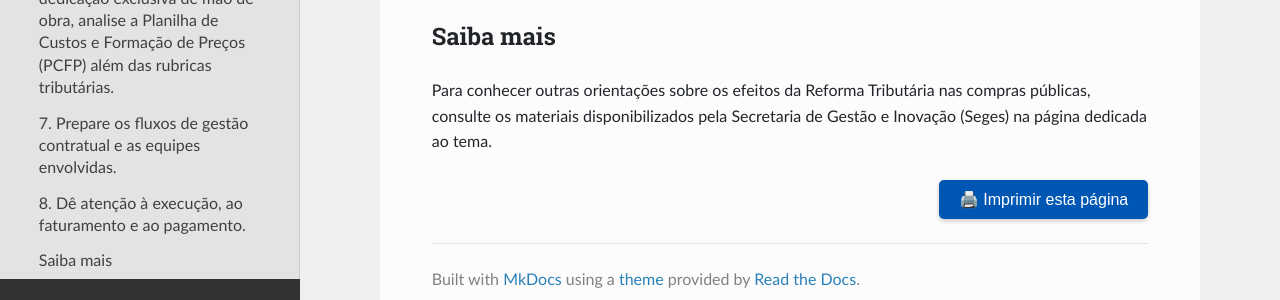
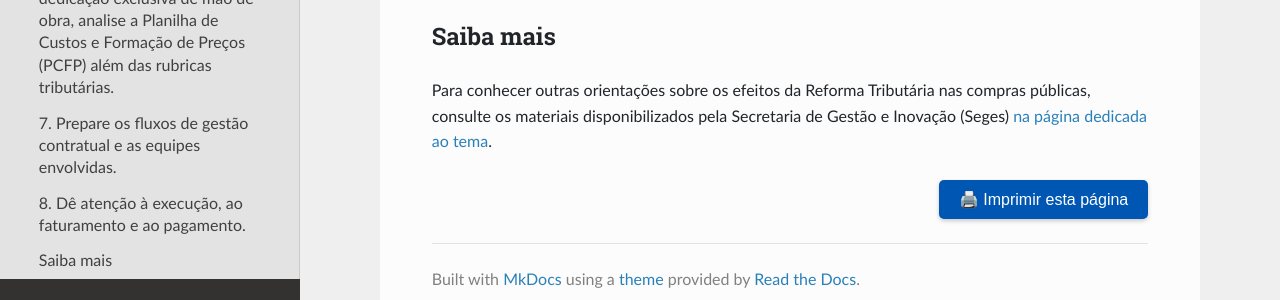
Before and after one commit to emilix10-bit/passos-preparacao-RT-2026-semsecoes, an MkDocs documentation site: the page built from docs/index.md, in a window 1280 px wide and 900 px high, scrolled down 1966 px. Shown: the part 581-881 px from the top of the window. Built offline with MkDocs 1.6.1, drawn with Linux system fonts in a browser that asks for light colours; part of the change alters nothing that is shown.

```diff
--- a/docs/index.md
+++ b/docs/index.md
@@ -61,7 +61,7 @@ A prestação do serviço ou o fornecimento do bem, a medição, o aceite, a emi
 
 ## Saiba mais
 
-Para conhecer outras orientações sobre os efeitos da Reforma Tributária nas compras públicas, consulte os materiais disponibilizados pela Secretaria de Gestão e Inovação (Seges) na página dedicada ao tema.
+Para conhecer outras orientações sobre os efeitos da Reforma Tributária nas compras públicas, consulte os materiais disponibilizados pela Secretaria de Gestão e Inovação (Seges) [na página dedicada ao tema](https://www.gov.br/compras/pt-br/agente-publico/reforma-tributaria).
 
 <div style="text-align: right; margin: 20px 0;">
  <button onclick="window.print()" style="background-color: #0056b3; color: white; padding: 10px 20px; border: none; border-radius: 5px; font-size: 16px; cursor: pointer; box-shadow: 0 2px 4px rgba(0,0,0,0.2);">
```
